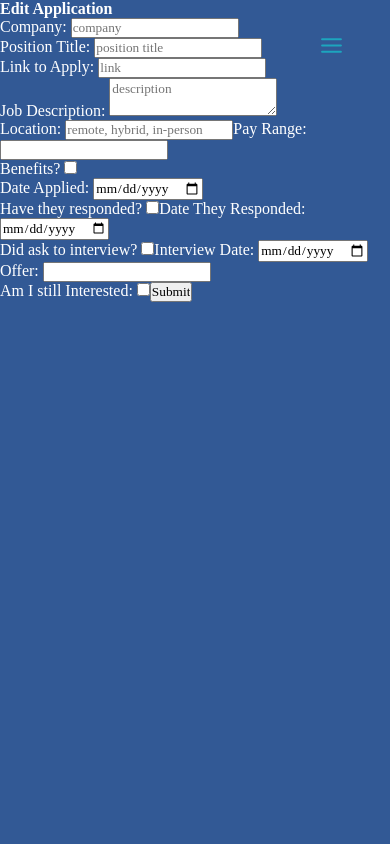
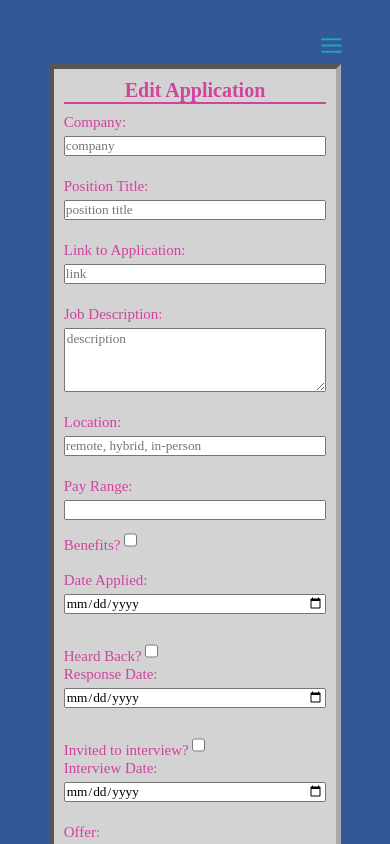
Before and after one commit to Sharonogbonna/project3-frontend, a React (Create React App) app: page /edit-this-app/1/edit in a window 390 px wide. Shown: the top 844 px of the page. Built offline with nearby package versions, Linux system fonts and the light colour scheme; no server answers.

Commit message:
css mostly done

```diff
--- a/src/components/Applications/CreateApp.js
+++ b/src/components/Applications/CreateApp.js
@@ -1,10 +1,16 @@
 import { useNavigate } from "react-router-dom"
 import { createApp } from "../../services/application-api"
+import { useState } from "react";
 
 
 const CreateApp = () => {
     const nav = useNavigate()
 
+    const [createButton, setCreateButton] = useState(false);
+
+  const closeMenu = () => {
+    setCreateButton(false);
+  };
     const createTheApp = (e) => {
         const app = {company: e.target.company.value, position: e.target.position.value,
         appLink: e.target.appLink.value, description: e.target.description.value, benefits: e.target.benefits.checked, dateApplied: e.target.dateApplied.value, response: e.target.response.checked, responseDate: e.target.responseDate.value, interview: e.target.interview.checked, interviewDate: e.target.interviewDate.value, offer: e.target.offer.value, stillInterested: true, location: e.target.location.value, compensation: e.target.compensation.value}
@@ -13,25 +19,35 @@ const CreateApp = () => {
     }
 
 return(
-    <div>
+    <div id="form">
 
         <form onSubmit={createTheApp} className="app-form">
-        <h4>Create an App</h4>
-            Company: <input type='text' name="company" placeholder="company"/> <br/>
-            Position Title: <input type="text" name="position" placeholder="position title"/><br/>
-            Link to Apply: <input type="text" name="appLink" placeholder="link"/><br/>
-            Job Description: <textarea name="description" placeholder="description"/><br/>
-            Location: <input type="text" name="location" placeholder="remote, hybrid, in-person"/>
+        <h4 className="form-title" id="app-form-title" >Track an Application</h4>
+            Company:* <input type='text' name="company" placeholder="company"/> <br/>
+            Position Title:* <input type="text" name="position" placeholder="position title"/><br/>
+            Link to Application:* <input type="text" name="appLink" placeholder="link"/><br/>
+            Job Description: <textarea name="description" placeholder="Add link to description or full description"/><br/>
+            Location: <input type="text" name="location" placeholder="remote, hybrid, in-person"/><br/>
             Pay Range: <input type="text" name="compensation"/><br/>
-            Benefits? <input type="checkbox" name="benefits"/><br/>
+            <div>
+            Benefits? <input type="checkbox" name="benefits"/>
+            </div><br/>
             Date Applied <input type="date" name='dateApplied'/><br/>
-            Have they responded? <input type="checkbox" name="response"/>
-            Date They Responded: <input type="date" name="responseDate"/><br/>
-            Did ask to interview? <input type="checkbox" name="interview"/>
-            Interview Date: <input type="date" name="interviewDate"/><br/>
+            <div>
+            Heard Back? <input type="checkbox" name="response"/>
+            </div>
+             <span>Response Date:</span> <input type="date" name="responseDate"/><br/>
+            <br/>
+            <div>
+            Invited to interview? <input type="checkbox" name="interview"/>
+            </div>
+            <span>Interview Date: </span> <input type="date" name="interviewDate"/>
+            <br/>
             Offer: <input type="number" name="offer"/><br/>
+            <div>
             Am I still Interested: <input type="checkbox" name="stillInterested"/>
-            <input type='submit'/>
+            </div>
+            <input type='submit' name="submit" onClick={closeMenu}/>
         </form>
     </div>
 )
--- a/src/components/Applications/EditApp.js
+++ b/src/components/Applications/EditApp.js
@@ -1,44 +1,153 @@
-import {useState, useEffect} from 'react'
-import {useNavigate, useParams} from 'react-router-dom'
-import { editApp, getApp } from '../../services/application-api'
+import { useState, useEffect } from "react";
+import { useNavigate, useParams } from "react-router-dom";
+import { editApp, getApp } from "../../services/application-api";
 
 const EditApp = () => {
-    const {id} = useParams()
-    const nav = useNavigate()
-    const [data, setData] = useState({})
+  const { id } = useParams();
+  const nav = useNavigate();
+  const [data, setData] = useState({});
 
-    useEffect(() => {
-        getApp(id)
-        .then(res => setData(res.data))
-    }, [])
+  useEffect(() => {
+    getApp(id).then((res) => setData(res.data));
+  }, []);
 
-    const editTheApp = e => {
-        e.preventDefault()
-         const updatedApp = {company: e.target.company.value, position: e.target.position.value,appLink: e.target.appLink.value, description: e.target.description.value, benefits: e.target.benefits.checked, dateApplied: e.target.dateApplied.value, response: e.target.response.checked, responseDate: e.target.responseDate.value, interview: e.target.interview.checked, interviewDate: e.target.interviewDate.value, offer: e.target.offer.value, stillInterested: e.target.stillInterested.checked, location: e.target.location.value, compensation: e.target.compensation.value}
-        editApp(id, updatedApp)
-        nav(`/this-app/${id}`)
-    }
-  return(
-    <div>
-        <form onSubmit={editTheApp} className="app-form">
-        <h4>Edit Application</h4>
-            Company: <input type='text' name="company" placeholder="company" defaultValue={data.company}/> <br/>
-            Position Title: <input type="text" name="position" placeholder="position title" defaultValue={data.position}/><br/>
-            Link to Apply: <input type="text" name="appLink" placeholder="link" defaultValue={data.appLink}/><br/>
-            Job Description: <textarea name="description" placeholder="description" defaultValue={data.description}/><br/>
-            Location: <input type="text" name="location" placeholder="remote, hybrid, in-person" defaultValue={data.location}/>
-            Pay Range: <input type="text" name="compensation" defaultValue={data.compensation}/><br/>
-            Benefits? <input type="checkbox" name="benefits" defaultChecked={data.benefits}/><br/>
-            Date Applied: {data.dateApplied ? <p>(current date applied is {new Date(data.dateApplied).toDateString()} )</p> : ""} <input type="date" name='dateApplied'/><br/>
-            Have they responded? <input type="checkbox" name="response" defaultChecked={data.response}/>
-            Date They Responded:{data.responseDate ? <p>(current response date is {new Date(data.responseDate).toDateString()} )</p> : ""} <input type="date" name="responseDate"/><br/>
-            Did ask to interview? <input type="checkbox" name="interview" defaultChecked={data.interview}/>
-            Interview Date: {data.interviewDate ? <p>(current interview date is {new Date(data.interviewDate).toDateString()} )</p> : ""} <input type="date" name="interviewDate"/><br/>
-            Offer: <input type="number" name="offer" defaultValue={data.offer}/><br/>
-            Am I still Interested: <input type="checkbox" name="stillInterested" defaultChecked={data.stillInterested} />
-            <input type='submit'/>
-        </form>
+  const editTheApp = (e) => {
+    e.preventDefault();
+    const updatedApp = {
+      company: e.target.company.value,
+      position: e.target.position.value,
+      appLink: e.target.appLink.value,
+      description: e.target.description.value,
+      benefits: e.target.benefits.checked,
+      dateApplied: e.target.dateApplied.value,
+      response: e.target.response.checked,
+      responseDate: e.target.responseDate.value,
+      interview: e.target.interview.checked,
+      interviewDate: e.target.interviewDate.value,
+      offer: e.target.offer.value,
+      stillInterested: e.target.stillInterested.checked,
+      location: e.target.location.value,
+      compensation: e.target.compensation.value,
+    };
+    editApp(id, updatedApp);
+    nav(`/this-app/${id}`);
+  };
+  return (
+    <div id="form">
+      <form onSubmit={editTheApp} className="app-form">
+        <h4 className="form-title" id="app-form-title">
+          Edit Application
+        </h4>
+        Company:{" "}
+        <input
+          type="text"
+          name="company"
+          placeholder="company"
+          defaultValue={data.company}
+        />{" "}
+        <br />
+        Position Title:{" "}
+        <input
+          type="text"
+          name="position"
+          placeholder="position title"
+          defaultValue={data.position}
+        />
+        <br />
+        Link to Application:{" "}
+        <input
+          type="text"
+          name="appLink"
+          placeholder="link"
+          defaultValue={data.appLink}
+        />
+        <br />
+        Job Description:{" "}
+        <textarea
+          name="description"
+          placeholder="description"
+          defaultValue={data.description}
+        />
+        <br />
+        Location:{" "}
+        <input
+          type="text"
+          name="location"
+          placeholder="remote, hybrid, in-person"
+          defaultValue={data.location}
+        />
+        <br />
+        Pay Range:{" "}
+        <input
+          type="text"
+          name="compensation"
+          defaultValue={data.compensation}
+        />
+        <div>
+          Benefits?{" "}
+          <input
+            type="checkbox"
+            name="benefits"
+            defaultChecked={data.benefits}
+          />
+        </div>
+        <br />
+        Date Applied:{" "}
+        {data.dateApplied ? (
+          <p>
+            (current date applied is {new Date(data.dateApplied).toDateString()}{" "}
+            )
+          </p>
+        ) : (
+          ""
+        )}{" "}
+        <input type="date" name="dateApplied" />
+        <br />
+        <div>
+        Heard Back?{" "}
+        <input type="checkbox" name="response" defaultChecked={data.response} /></div>
+        <span>Response Date:</span>
+        {data.responseDate ? (
+          <p>
+            (current response date is{" "}
+            {new Date(data.responseDate).toDateString()} )
+          </p>
+        ) : (
+          ""
+        )}{" "}
+
+        <input type="date" name="responseDate" />
+        <br />
+        <div>Invited to interview?{" "}
+        <input
+          type="checkbox"
+          name="interview"
+          defaultChecked={data.interview}
+        /></div>
+        <span>Interview Date:{" "}</span>
+        {data.interviewDate ? (
+          <p>
+            (current interview date is{" "}
+            {new Date(data.interviewDate).toDateString()} )
+          </p>
+        ) : (
+          ""
+        )}{" "}
+        <input type="date" name="interviewDate" />
+        <br />
+        Offer: <input type="number" name="offer" defaultValue={data.offer} />
+        <br />
+        <div>
+        Am I still Interested:{" "}
+        <input
+          type="checkbox"
+          name="stillInterested"
+          defaultChecked={data.stillInterested}
+        />
+        </div>
+        <input type="submit" name="submit" />
+      </form>
     </div>
-)
-}
-export default EditApp
+  );
+};
+export default EditApp;
--- a/src/components/ToBe/CreateToBe.js
+++ b/src/components/ToBe/CreateToBe.js
@@ -2,6 +2,7 @@ import React from "react";
 import { useNavigate } from "react-router-dom";
 import { createToBe } from "../../services/toBe-api";
 import { useState } from "react";
+
 const CreateToBe = () => {
   const nav = useNavigate();
   const [createButton, setCreateButton] = useState(false);
--- a/src/style.css
+++ b/src/style.css
@@ -42,14 +42,6 @@
     position: relative;
     text-shadow: 2px 2px var(--lightBlue), 4px 4px var(--yellow);
     font-size: 32px;
-  }
-
-
-
-  #my-application-tracker {
-    color: var(--pink);
-    margin-left: 20px;
-    margin-bottom: 20px;
   }
 
   .navBar {
@@ -853,6 +845,87 @@
     height: 25px;
     margin: 5px 0 5px 0;
   }
+  /* For the application Tracker */
+  #my-application-tracker {
+    color: var(--pink);
+    margin-left: 20px;
+    margin-bottom: 20px;
+  }
+  .apps{
+    width: 75vw;
+    margin: auto;
+  }
+  .apps-titles{
+    color: var(--pink);
+    border-color: var(--pink);
+    padding: 3px;
+    font-size: 18px;
+  }
+  .apps h4{
+    color: black;
+    border: 2px inset var(--pink);
+    border-top: none;
+    margin-bottom: 1rem;
+    padding: 3px;
+    background-color: lightgray;
+    font-size: 18px;
+    text-transform: capitalize;
+  }
+  .app-form{
+    margin: auto;
+    border: 5px inset darkgray;
+    background-color: lightgray;
+    color: var(--pink);
+    width: 75vw;
+    display: flex;
+    flex-direction: column;
+    padding: 10px;
+    margin-bottom: 4rem;
+    font-size: 15px;
+  }
+  .app-card{
+    display: flex;
+    flex-direction: column;
+    justify-content: center;
+    width: 70vw;
+    margin: auto;
+    margin-top: 35%;
+    text-align: center;
+    background-color: lightgray;
+    padding: 10px;
+    border: 5px outset darkgray;
+    max-height: 500px;
+    overflow: scroll;
+    color: black;
+  }
+  .app-card h2{
+    font-family: var(--header);
+    color: var(--pink);
+    text-decoration: underline;
+    margin-bottom: 5px;
+  }
+  .app-location{
+    margin-bottom: 10px;
+  }
+  .app-card h5{
+    color: gray;
+    margin-bottom: 10px;
+  }
+  .app-details > div{
+    margin-bottom: 5px;
+  }
+  .app-form h4{
+    border-bottom: 2px solid var(--pink);
+  }
+  .app-form input{
+    margin: 5px 0 5px 0;
+    height: 20px;
+  }
+  .app-form textarea{
+    margin: 5px 0 5px 0;
+    height: 4rem;
+    max-width: 100%;
+  }
 
 }
 
```
Also changed, not shown: src/components/Applications/AppDisplay.js (+11 -8 lines), src/components/Applications/Applications.js (+27 -4 lines).
